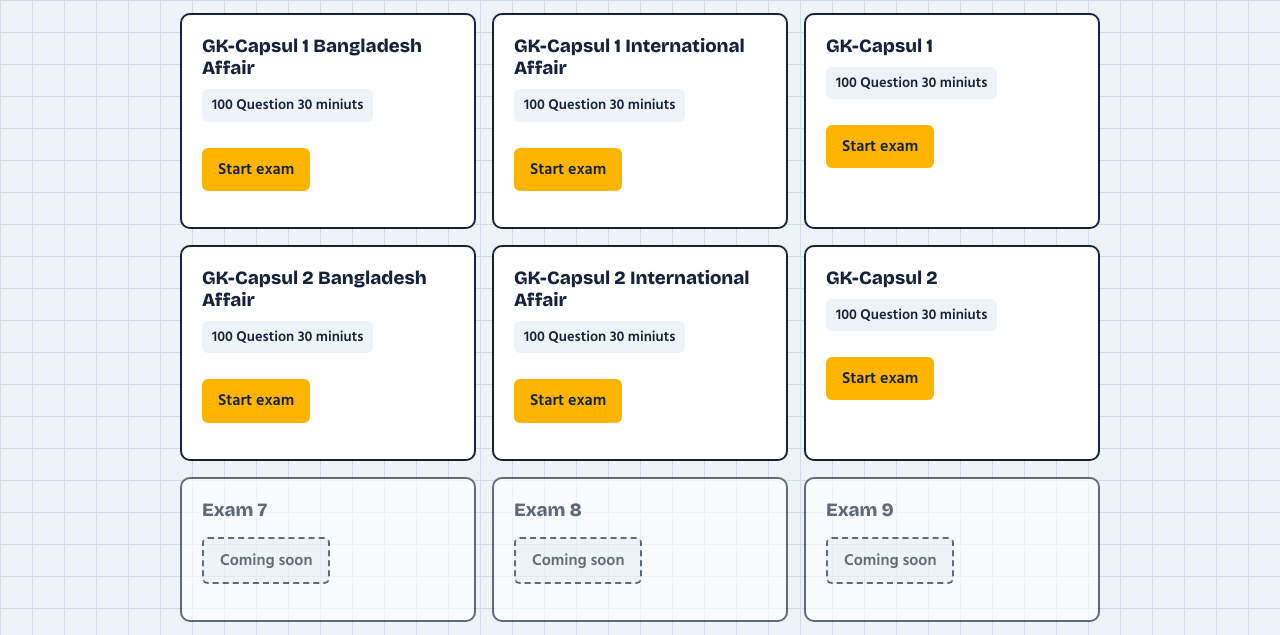
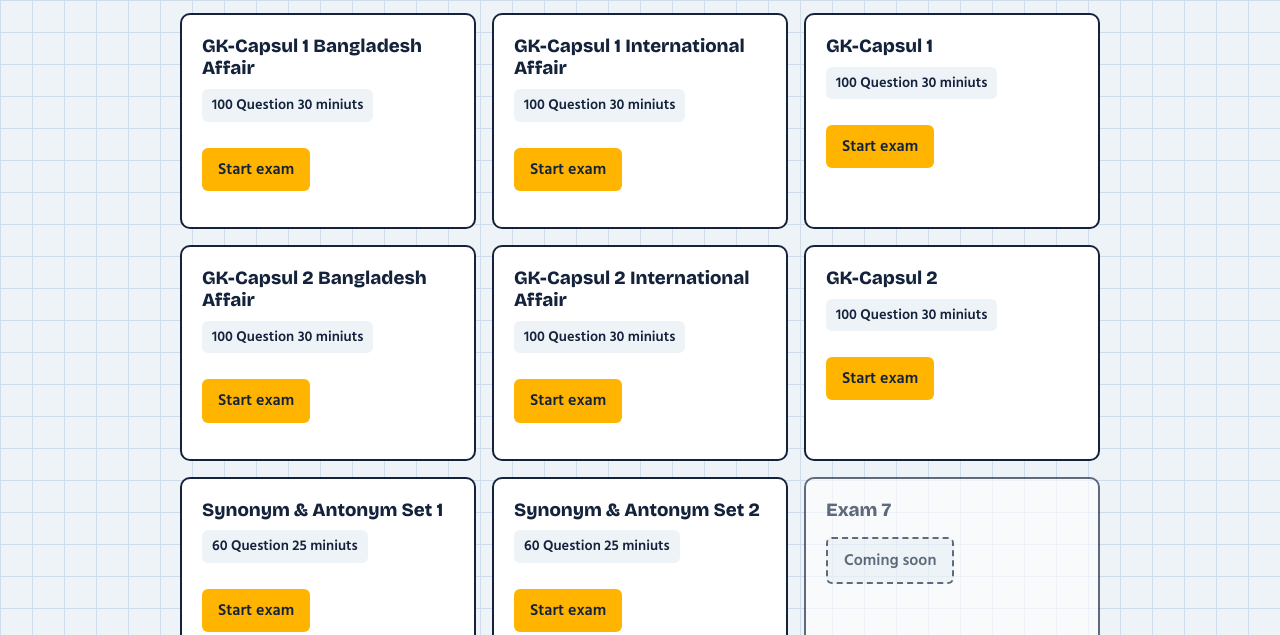
Before and after one commit to mathfreaksbd/mathfreaksbd.github.io, a plain HTML site: page exams.html in a window 1280 px wide. Shown: the part 160-795 px from the top of the page. Drawn offline with nearby package versions, Linux system fonts and the light colour scheme.

Commit message:
Update exams.html

```diff
--- a/exams.html
+++ b/exams.html
@@ -53,6 +53,8 @@ var EXAMS=[
  {title:"GK-Capsul 2 Bangladesh Affair", bt:"GK-Capsul 2 Bangladesh Affair", meta:"100 Question 30 miniuts", bm:"১০০টি প্রশ্ন ৩০ মিনিট ", file:"bd.html"},
  {title:"GK-Capsul 2 International Affair", bt:"GK-Capsul 2 International Affair", meta:"100 Question 30 miniuts", bm:"১০০টি প্রশ্ন ৩০ মিনিট ", file:"int.html"},
  {title:"GK-Capsul 2" , bt:"GK-Capsul 2 ", meta:"100 Question 30 miniuts", bm:"১০০টি প্রশ্ন ৩০ মিনিট ", file:"mix.html"},
+ {title:"Synonym & Antonym Set 1" , bt:"Synonym & Antonym Set 1 ", meta:"60 Question 25 miniuts", bm:"৬0টি প্রশ্ন ২৫ মিনিট ", file:"Synonym & Antonym Set 1.html"},
+ {title:"Synonym & Antonym Set 2" , bt:"Synonym & Antonym Set 2 ", meta:"60 Question 25 miniuts", bm:"৬0টি প্রশ্ন ২৫ মিনিট ", file:"Synonym & Antonym Set 2.html"},
  {title:"Exam 7", bt:"পরীক্ষা ৭"},
  {title:"Exam 8", bt:"পরীক্ষা ৮"},
  {title:"Exam 9", bt:"পরীক্ষা ৯"},
```
